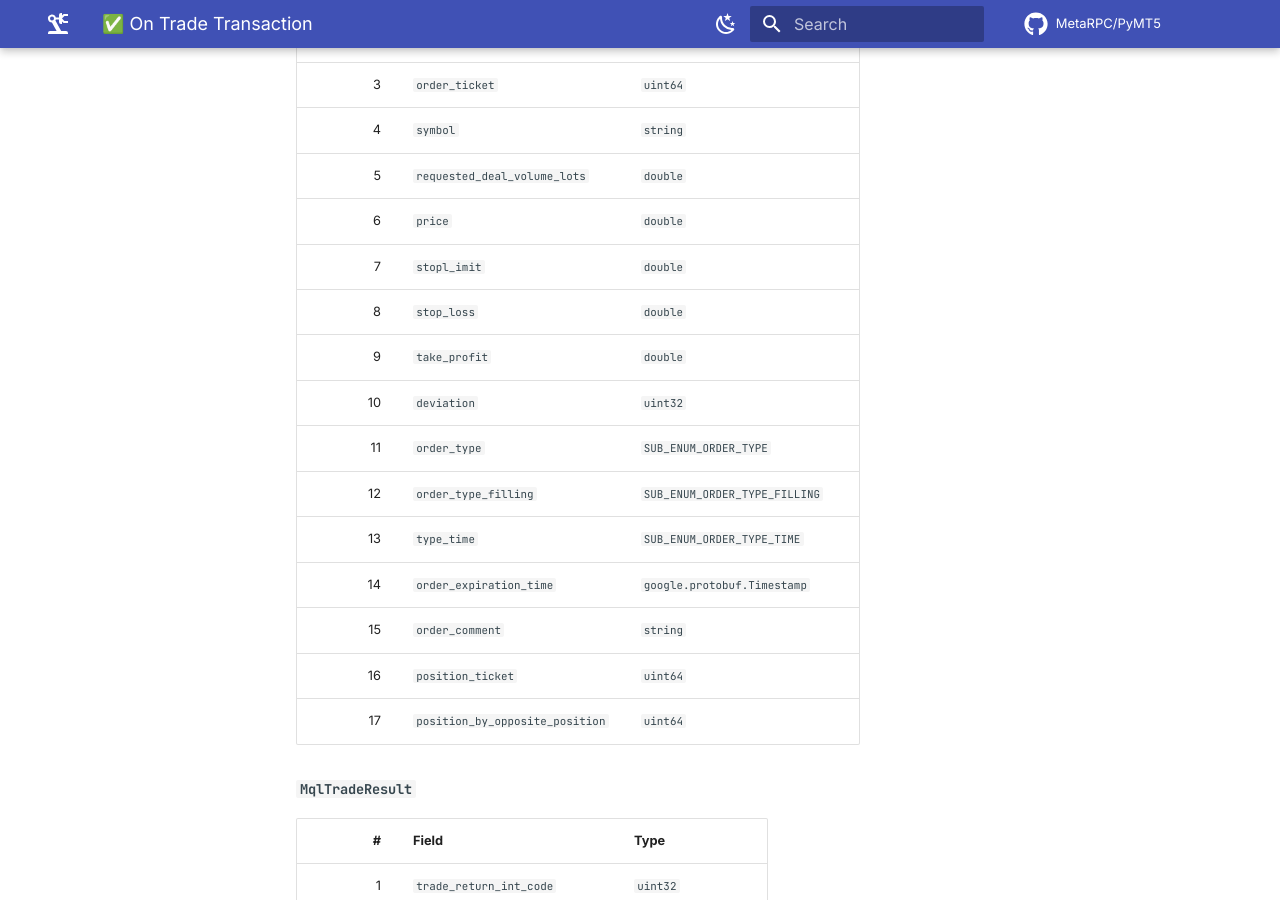
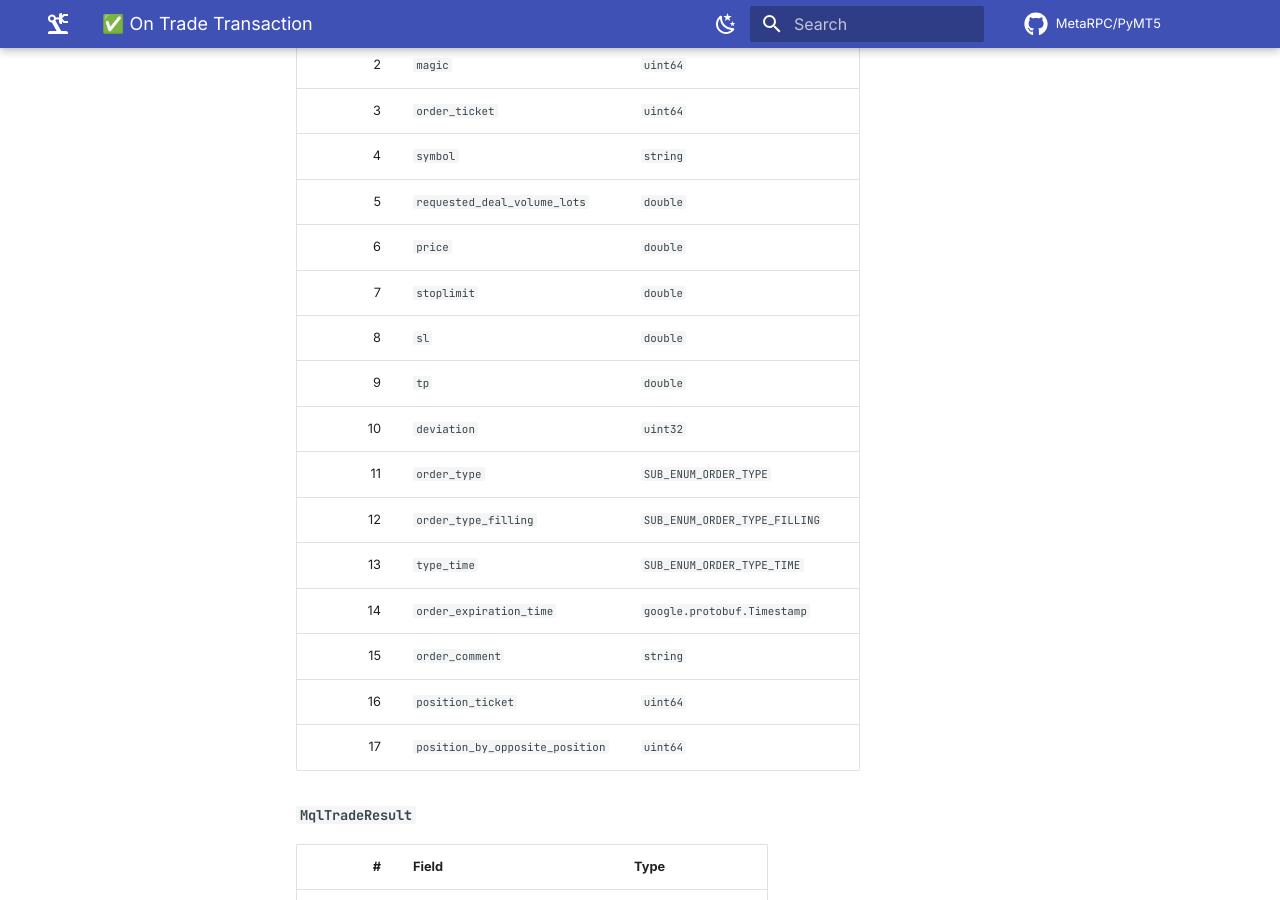
Before and after one commit to MetaRPC/PyMT5, an MkDocs documentation site: the page built from docs/MT5Account/Subscriptions_Streaming/on_trade_transaction.md, in a window 1280 px wide and 900 px high, scrolled down 3949 px. Built offline with MkDocs 1.6.1 and Material for MkDocs 9.7.7, drawn with Linux system fonts in a browser that asks for light colours; comment, search, counter and statistics services are not loaded.

Commit message:
Update on_trade_transaction.md

```diff
--- a/docs/MT5Account/Subscriptions_Streaming/on_trade_transaction.md
+++ b/docs/MT5Account/Subscriptions_Streaming/on_trade_transaction.md
@@ -8,6 +8,8 @@
 * `MetaRpcMT5/mt5_term_api_subscriptions_pb2.py` — `OnTradeTransaction*` messages and payloads; enums used here
 * `MetaRpcMT5/mt5_term_api_subscriptions_pb2_grpc.py` — service stub `SubscriptionServiceStub`
 * `MetaRpcMT5/mrpc_mt5_error_pb2.py` — `MqlErrorTradeCode` (for `trade_return_code`)
+
+---
 
 ### RPC
 
@@ -134,9 +136,9 @@ async def on_trade_transaction(
 |  4 | `symbol`                        | `string`                         |
 |  5 | `requested_deal_volume_lots`    | `double`                         |
 |  6 | `price`                         | `double`                         |
-|  7 | `stopl_imit`                    | `double`                         |
-|  8 | `stop_loss`                     | `double`                         |
-|  9 | `take_profit`                   | `double`                         |
+|  7 | `stoplimit`                     | `double`                         |
+|  8 | `sl`                            | `double`                         |
+|  9 | `tp`                            | `double`                         |
 | 10 | `deviation`                     | `uint32`                         |
 | 11 | `order_type`                    | `SUB_ENUM_ORDER_TYPE`            |
 | 12 | `order_type_filling`            | `SUB_ENUM_ORDER_TYPE_FILLING`    |
@@ -177,7 +179,6 @@ async def on_trade_transaction(
 |      4 | `TRADE_TRANSACTION_HISTORY_ADD`    | History record added.     |
 |      5 | `TRADE_TRANSACTION_HISTORY_UPDATE` | History record updated.   |
 |      6 | `TRADE_TRANSACTION_HISTORY_DELETE` | History record deleted.   |
-
 
 ---
 
```
